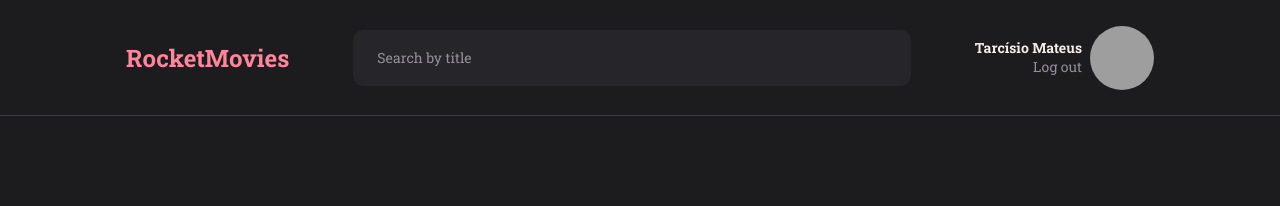
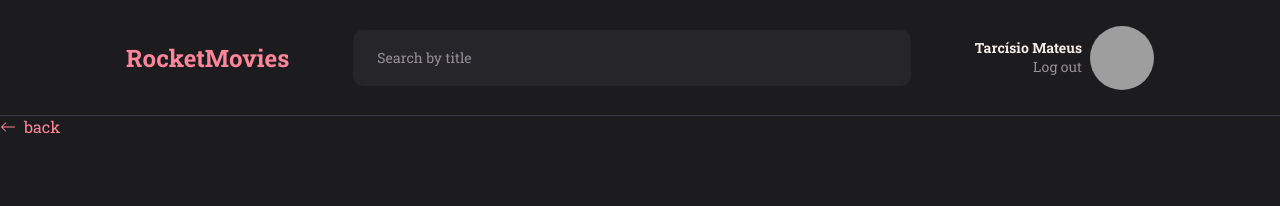
Before and after one commit to tarcisioMateus/Rocket-Movies, a React (Vite) app: page / in a window 1280 px wide. Shown: the top 206 px of the page. Built offline with nearby package versions, Linux system fonts and the light colour scheme; grey boxes are pictures that could not be loaded.

Commit message:
created components/ButtonText

```diff
--- /dev/null
+++ b/src/components/ButtonText/index.jsx
@@ -0,0 +1,10 @@
+import { Container } from './styles'
+
+export function ButtonText ({ title, icon: Icon, ...rest }) {
+  return (
+    <Container {...rest}>
+      { Icon && <Icon/> }
+      {title}
+    </Container>
+  )
+}
--- /dev/null
+++ b/src/components/ButtonText/styles.js
@@ -0,0 +1,13 @@
+import styled from 'styled-components'
+
+export const Container = styled.button`
+  background: none;
+  border: none;
+  display: flex;
+  align-items: center;
+  gap: 0.8rem;
+
+
+  font-size: 1.6rem;
+  color: ${ ({ theme}) => theme.COLORS.PINK };
+`
--- a/src/pages/Preview/index.jsx
+++ b/src/pages/Preview/index.jsx
@@ -1,4 +1,7 @@
+import { BsArrowLeft } from 'react-icons/bs'
+
 import { Header } from "../../components/Header"
+import { ButtonText } from "../../components/ButtonText"
 
 import { Container } from "./styles"
 
@@ -6,7 +9,7 @@ export function Preview() {
   return (
     <Container>
       <Header/>
-
+      <ButtonText title='back' icon={BsArrowLeft}/>
     </Container>
   )
 }
```
